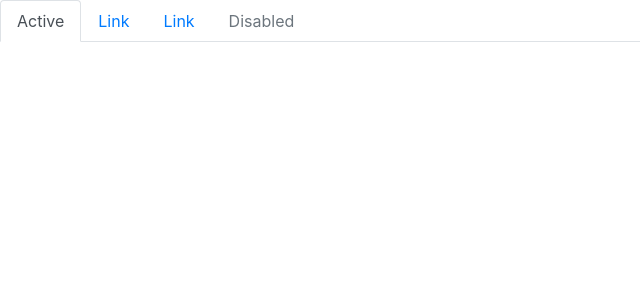
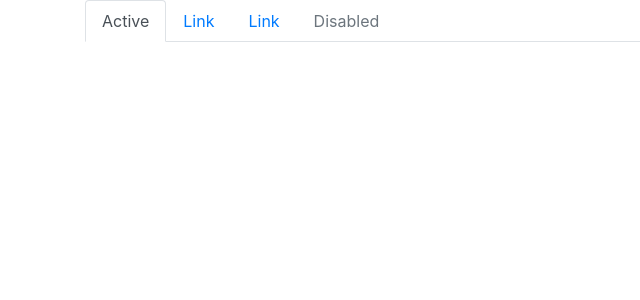
Before and after one commit to T4vxo/robotproject, an Angular app: page / in a window 1280 px wide. Shown: the top 300 px of the page, without its empty margins (0-640 px from the left). Built offline with nearby package versions, Linux system fonts and the light colour scheme.

Commit message:
created rounting

```diff
--- a/src/app/app.module.ts
+++ b/src/app/app.module.ts
@@ -1,10 +1,9 @@
 import { BrowserModule } from '@angular/platform-browser';
 import { NgModule } from '@angular/core';
 
-
 import { AppComponent } from './app.component';
 import { HeaderComponent } from './header/header.component';
-
+import { AppRouterModule } from './routing.module';
 
 @NgModule({
   declarations: [
@@ -12,7 +11,8 @@ import { HeaderComponent } from './header/header.component';
     HeaderComponent
   ],
   imports: [
-    BrowserModule
+    BrowserModule,
+    AppRouterModule
   ],
   providers: [],
   bootstrap: [AppComponent]
--- a/src/app/header/header.component.html
+++ b/src/app/header/header.component.html
@@ -1,3 +1,4 @@
+<div class="container">
   <ul class="nav nav-tabs">
     <li class="nav-item">
       <a class="nav-link active" href="#">Active</a>
@@ -12,3 +13,4 @@
       <a class="nav-link disabled" href="#">Disabled</a>
     </li>
   </ul>
+</div>
```
Also changed, not shown: src/app/routing.module.ts (added, +15 -0 lines), 2 other files (tests, documents, lock files or other folders). Lines whose indentation alone changed are shown as unchanged.
